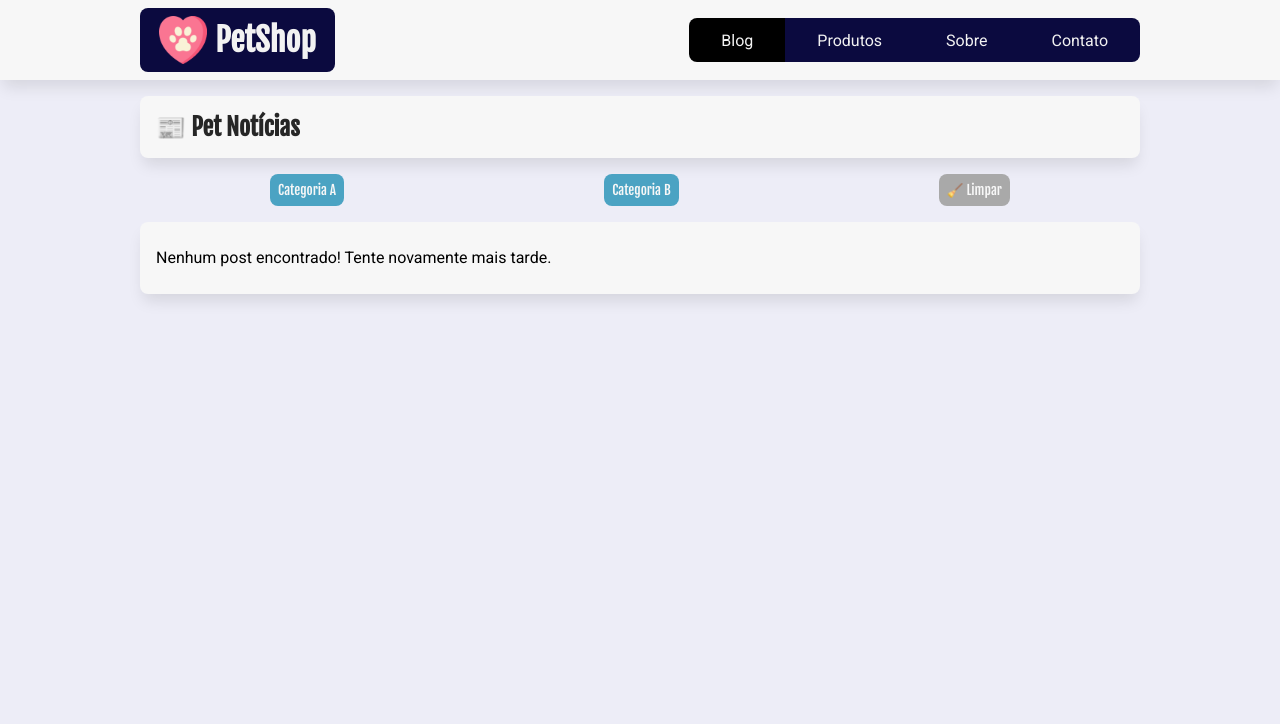
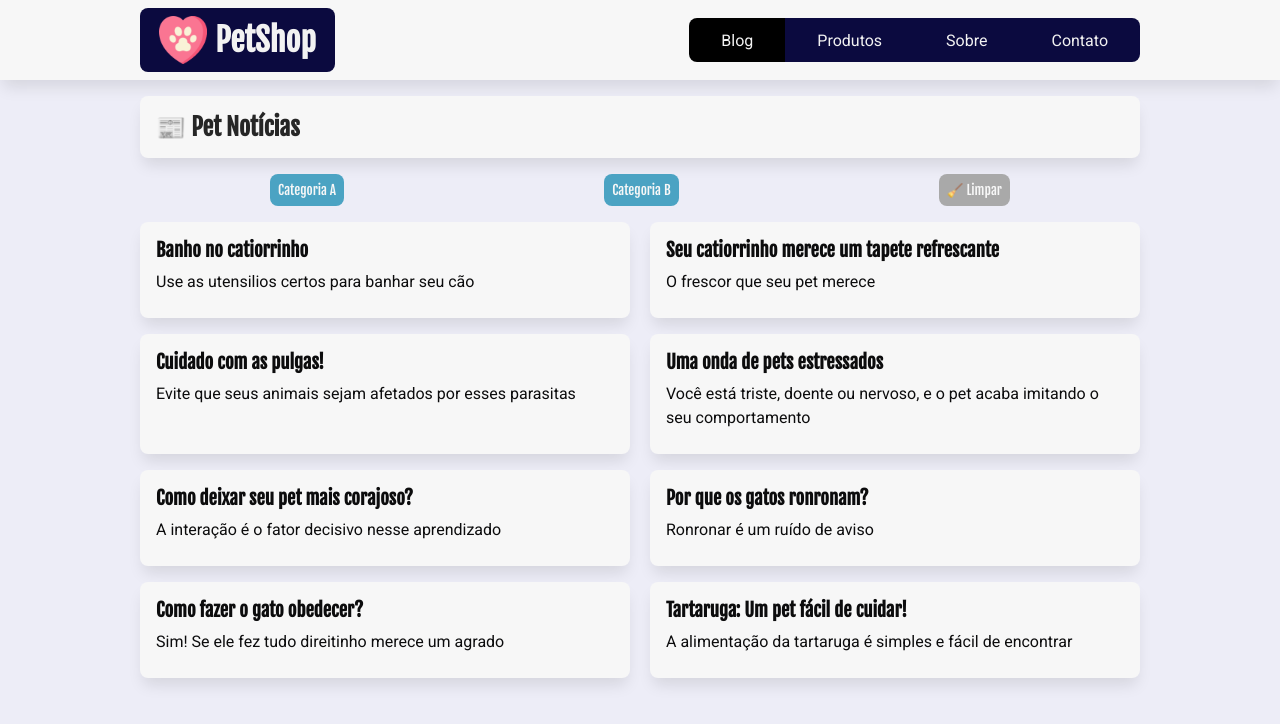
Before and after one commit to gaaviana/petshop, a Next.js app: page / in a window 1280 px wide. Shown: the top 724 px of the page. Built offline with nearby package versions, Linux system fonts and the light colour scheme; data requests are answered from the project's data file.

Commit message:
exercicio sem ternario

```diff
--- a/src/components/ListaPosts.tsx
+++ b/src/components/ListaPosts.tsx
@@ -20,7 +20,7 @@ export default function ListaPosts({ posts }: ListaPostsProps) {
   const categorias = [...new Set(posts.map((post) => post.categoria))];
 
   // Definindo o state com tipos null (quando não há categoria selecionada) ou string (que é o tipo para nomes/textos referentes as categorias). Passamos null entre parenteses indicando que por padráo não há categoria selecionada.
-  const [categoriaAtiva, setCategoriaAtiva] = useState<null | string>("a");
+  const [categoriaAtiva, setCategoriaAtiva] = useState<null | string>(null);
 
   const postsFiltrados = categoriaAtiva ? posts.filter((post) => post.categoria === categoriaAtiva) : posts
   console.log(postsFiltrados);
@@ -32,9 +32,9 @@ export default function ListaPosts({ posts }: ListaPostsProps) {
     <>
       <FiltroCategorias />
 
-    {
-      postsFiltrados.length === 0 ? <SemPosts/> :
-         <div className={estilos.posts}>
+    {postsFiltrados.length === 0 && <SemPosts/>}
+
+      <div className={estilos.posts}>
         {postsFiltrados.map(({ id, titulo, subtitulo }) => (
           <article key={id}>
             <Link href={`/posts/${id}`}>
@@ -44,9 +44,6 @@ export default function ListaPosts({ posts }: ListaPostsProps) {
           </article>
         ))}
       </div>
-    }
-
-
     </>
   );
 }
```
